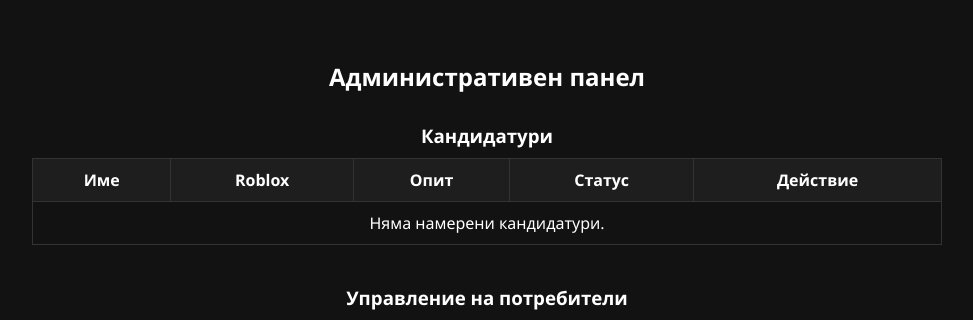
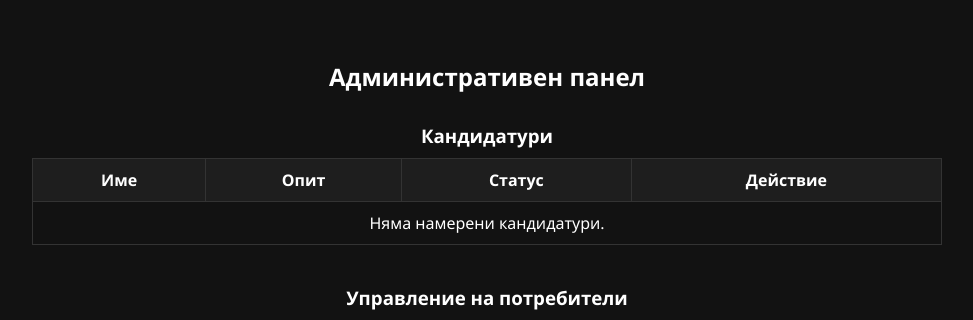
Before and after one commit to s1lly-work/novatransit, a Flask app: template templates/admin.html in a window 1280 px wide. Shown: the part 52-372 px from the top of the page, without its empty margins (153-1126 px from the left). Run offline with Flask 3, Linux system fonts and the light colour scheme; the template is opened without the code that fills it, so the values that code supplies are empty.

Commit message:
Update admin.html

```diff
--- a/templates/admin.html
+++ b/templates/admin.html
@@ -8,7 +8,6 @@
     <table style="width: 100%; border-collapse: collapse; margin-top: 10px;">
         <tr style="background: #1e1e1e;">
             <th style="padding: 10px; border: 1px solid #333;">Име</th>
-            <th style="padding: 10px; border: 1px solid #333;">Roblox</th>
             <th style="padding: 10px; border: 1px solid #333;">Опит</th>
             <th style="padding: 10px; border: 1px solid #333;">Статус</th>
             <th style="padding: 10px; border: 1px solid #333;">Действие</th>
@@ -16,7 +15,6 @@
         {% for app in applications %}
         <tr>
             <td style="padding: 10px; border: 1px solid #333;">{{ app.username }}</td>
-            <td style="padding: 10px; border: 1px solid #333;">{{ app.roblox_username }}</td>
             <td style="padding: 10px; border: 1px solid #333;">{{ app.experience }}</td>
             <td style="padding: 10px; border: 1px solid #333;">
                 <span style="font-weight: bold; color: {% if app.status == 'Approved' %}#2e7d32{% elif app.status == 'Rejected' %}#c62828{% else %}#ffaa00{% endif %};">
@@ -34,7 +32,7 @@
         </tr>
         {% else %}
         <tr>
-            <td colspan="5" style="padding: 10px; border: 1px solid #333;">Няма намерени кандидатури.</td>
+            <td colspan="4" style="padding: 10px; border: 1px solid #333;">Няма намерени кандидатури.</td>
         </tr>
         {% endfor %}
     </table>
```
